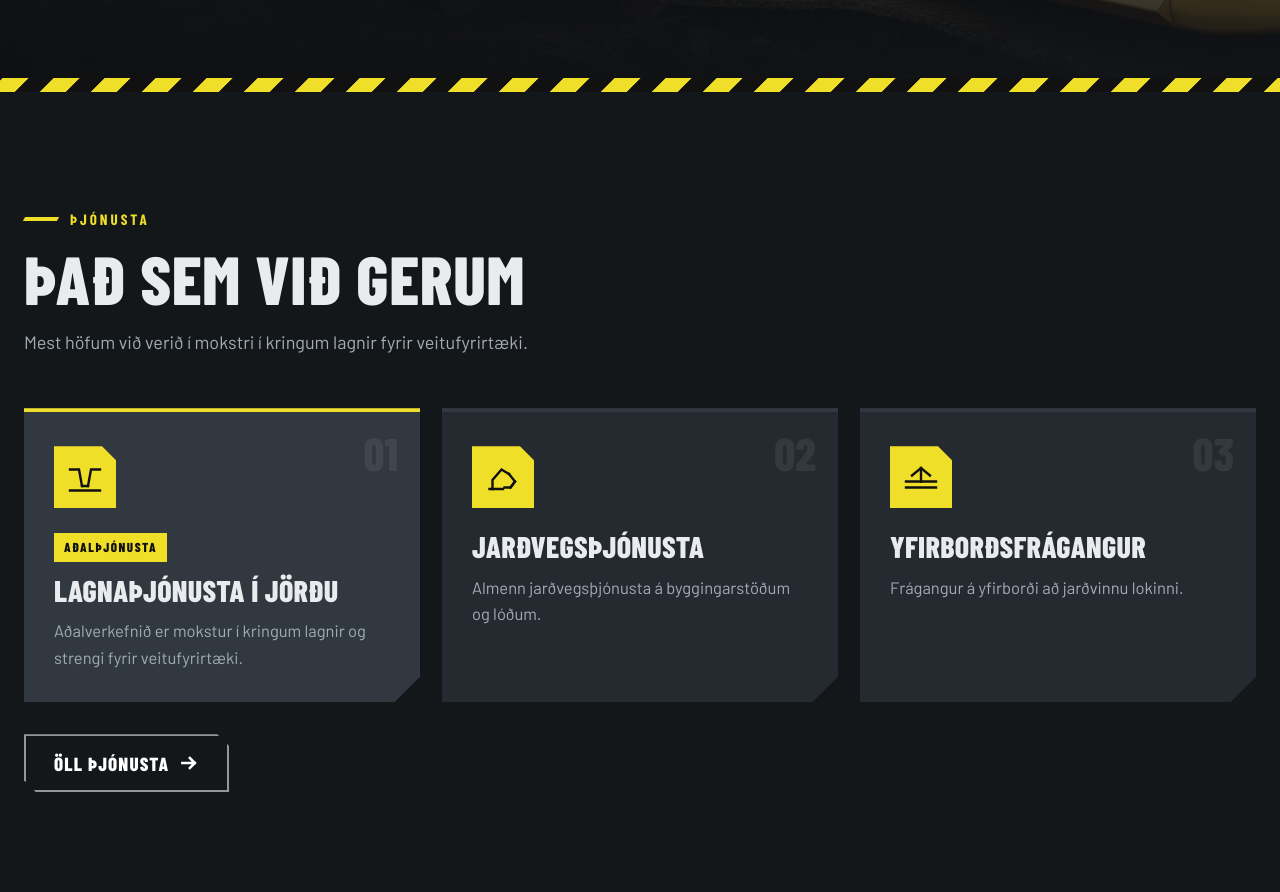
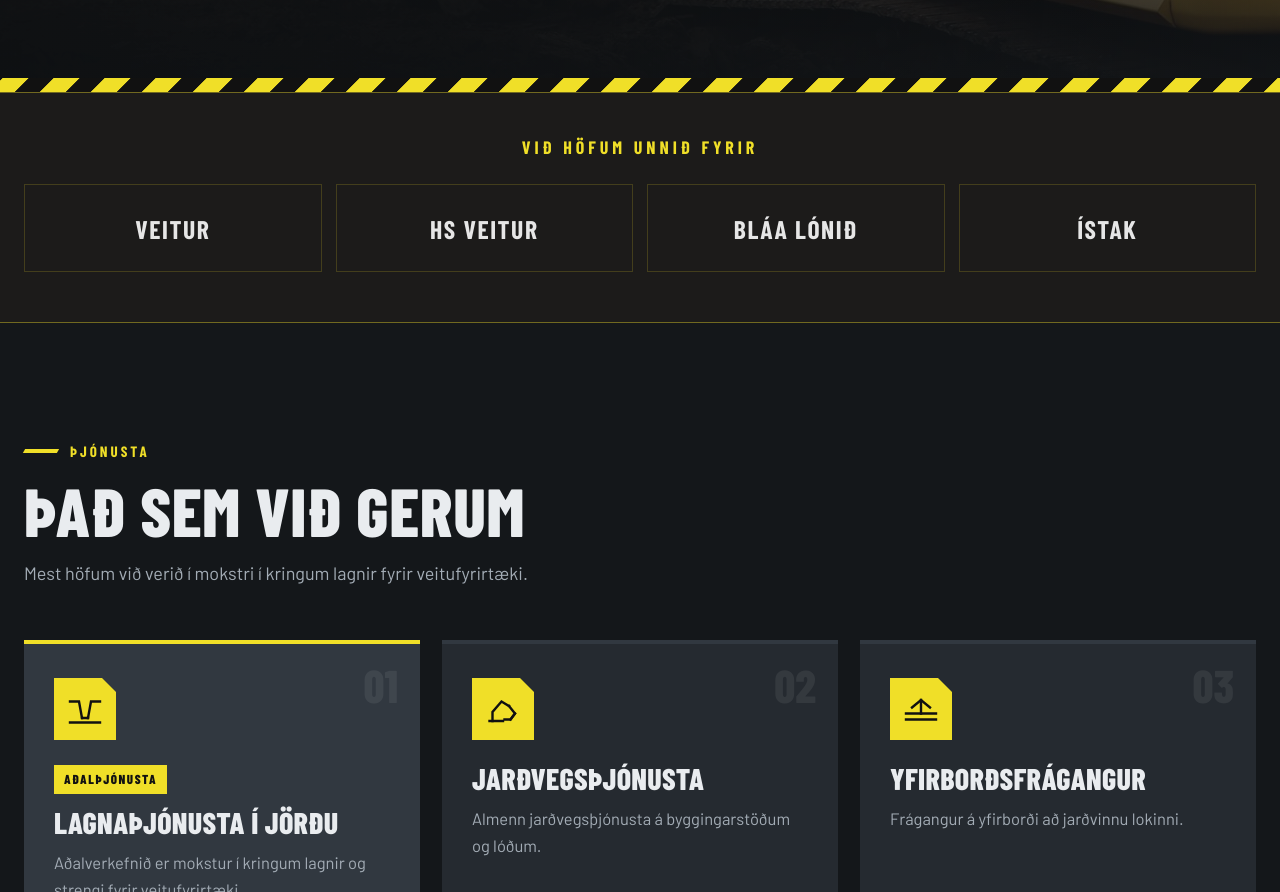
Before and after one commit to hjalmar-DB/jarnverk-site, a plain HTML site: page index.html in a window 1280 px wide. Shown: the part 1153-2045 px from the top of the page. Drawn offline with Linux system fonts and the light colour scheme.

Commit message:
Add a client wordmark strip.
Show Veitur, HS Veitur, Bláa lónið and Ístak on the front page and Um okkur, ready for logo files later.

Co-authored-by: hjalmar-DB <hjalmar-DB@users.noreply.github.com>

```diff
--- a/css/site.css
+++ b/css/site.css
@@ -276,6 +276,21 @@ body > header::after{content:"";position:absolute;left:0;right:0;bottom:0;height
   .team-grid{grid-template-columns:1fr}
 }
 
+/* client wordmarks */
+.clients{background:#1C1B1A;border-block:1px solid rgba(240,223,40,.4);padding:46px 0 50px}
+.clients h2{font-size:clamp(15px,1.6vw,18px);letter-spacing:.22em;color:#F0DF28;font-weight:700;text-align:center;margin:0 0 28px}
+.client-row{list-style:none;display:grid;grid-template-columns:repeat(4,1fr);gap:14px}
+.client{display:flex;align-items:center;justify-content:center;min-height:88px;padding:18px 12px;border:1px solid rgba(240,223,40,.18);background:#1C1B1A;transition:border-color .2s,color .2s}
+.client .wordmark{font-family:var(--display);font-weight:700;letter-spacing:.06em;text-transform:uppercase;font-size:clamp(20px,2vw,30px);line-height:1;color:#e6e6e6;text-align:center}
+.client img{display:block;max-width:78%;max-height:46px;width:auto;height:auto;margin:auto;object-fit:contain}
+.client:hover,.client:focus-within{border-color:#F0DF28}
+.client:hover .wordmark,.client:focus-within .wordmark{color:#F0DF28}
+@media (max-width:700px){
+  .client-row{grid-template-columns:repeat(2,1fr)}
+  .client{min-height:78px}
+  .client .wordmark{font-size:22px}
+}
+
 /* project map */
 .project-map{height:min(560px,72vh);min-height:320px;margin-top:36px;background:#1C1B1A;border:1px solid var(--line)}
 .project-map .leaflet-tile-pane{filter:invert(1) hue-rotate(180deg) brightness(.88) contrast(1.05) saturate(.15)}
--- a/index.html
+++ b/index.html
@@ -115,6 +115,12 @@
   </div>
   <div class="hero-stripe"></div>
 </section>
+<section class="clients" aria-labelledby="clients-title">
+  <div class="wrap">
+    <h2 id="clients-title">Við höfum unnið fyrir</h2>
+    <ul class="client-row" data-clients></ul>
+  </div>
+</section>
 <section>
   <div class="wrap">
     <div class="eyebrow">Þjónusta</div>
@@ -182,6 +188,7 @@
 </footer>
 
 <button type="button" class="snow-toggle" id="snow-toggle" hidden>Slökkva á snjó</button>
+<script src="/js/clients.js"></script>
 <script src="/js/site.js"></script>
 </body>
 </html>
--- /dev/null
+++ b/js/clients.js
@@ -0,0 +1,11 @@
+/* Viðskiptavinir sem birtast í röðinni „Við höfum unnið fyrir“.
+   name: nafn. Notað sem orðmerki þegar logo vantar, og sem alt-texti þegar logo er til.
+   logo: valkvæmt. Slóð á einlita mynd, t.d. "/img/clients/veitur.svg".
+         Þegar logo er útfyllt birtist myndin í stað textans.
+         Haltu myndunum einlitum (hvítar eða ljósgular á kolum) svo röðin haldist jöfn. */
+var JARN_CLIENTS = [
+  { name: "Veitur", logo: "" },
+  { name: "HS Veitur", logo: "" },
+  { name: "Bláa lónið", logo: "" },
+  { name: "Ístak", logo: "" }
+];
--- a/js/site.js
+++ b/js/site.js
@@ -53,8 +53,19 @@
     counts.forEach(animateCount);
   }
 
+  if (window.JARN_CLIENTS) {
+    document.querySelectorAll("[data-clients]").forEach(function(list){
+      list.innerHTML = JARN_CLIENTS.map(function(c){
+        var inner = c.logo
+          ? '<img src="' + esc(c.logo) + '" alt="' + esc(c.name) + '">'
+          : '<span class="wordmark">' + esc(c.name) + '</span>';
+        return '<li class="client">' + inner + '</li>';
+      }).join("");
+    });
+  }
+
   if (!reduce && "IntersectionObserver" in window) {
-    var items = document.querySelectorAll("main > section:not(.hero), .card, .proj, .eq, .page-head, .team-card");
+    var items = document.querySelectorAll("main > section:not(.hero), .card, .proj, .eq, .page-head, .team-card, .client");
     var rio = new IntersectionObserver(function(entries){
       entries.forEach(function(en){
         if (!en.isIntersecting) return;
```
Also changed, not shown: um-okkur/index.html (+8 -0 lines).
